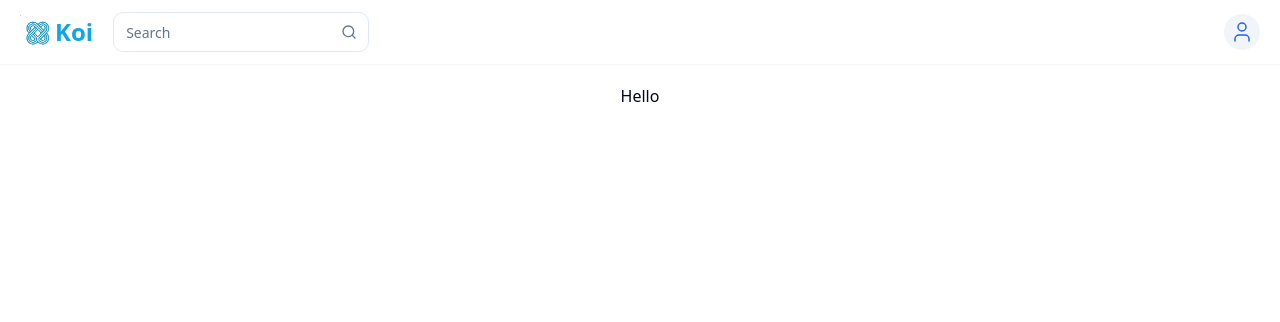
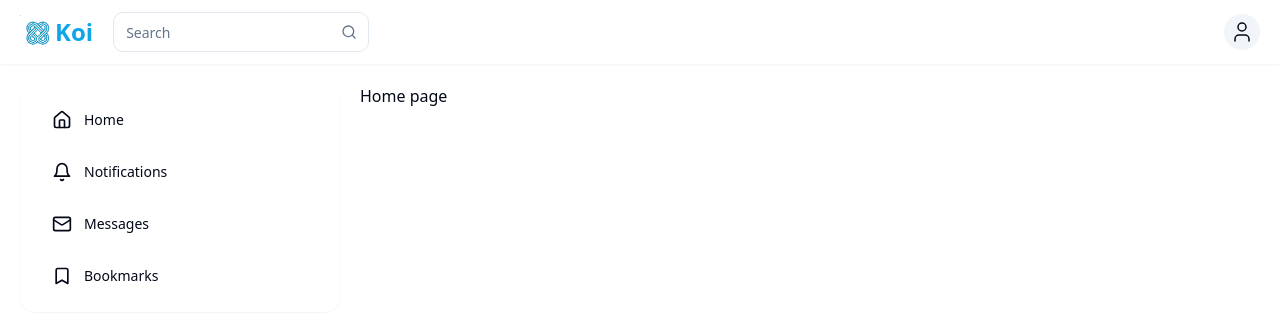
Before and after one commit to Nithinreddy1019/koi, a Next.js app: page /home in a window 1280 px wide. Shown: the top 322 px of the page. Built offline with nearby package versions, Linux system fonts and the light colour scheme; no server answers.

Commit message:
added menubar

```diff
--- a/app/(main)/home/page.tsx
+++ b/app/(main)/home/page.tsx
@@ -9,9 +9,11 @@ const HomePage = () => {
 
 
     return (
-        <div>
-            Hello
-        </div>
+        <main className="h-[200vh] w-full ">
+            <div>
+                Home page
+            </div>
+        </main>
     );
 }
 
--- a/app/(main)/layout.tsx
+++ b/app/(main)/layout.tsx
@@ -1,14 +1,17 @@
+import { Menubar } from "@/components/main/menu-bar";
 import { Navbar } from "@/components/main/navbar";
 import { SessionProvider } from "next-auth/react";
 
 const MainLayout = ({ children } : { children: React.ReactNode}) => {
     return (
         <SessionProvider>
-            <div className="flex flex-col min-h-screen">
+            <div className="flex flex-col min-h-screen dark:bg-black">
                 <Navbar />
-                <div className="max-w-7xl mx-auto p-5">
+                <div className="max-w-7xl mx-auto p-5 flex w-full grow gap-5">
+                    <Menubar className="bg-card sticky top-[5.25rem] h-fit hidden sm:block flex-none space-y-3 rounded-2xl px-2 py-4 lg:px-4 shadow-sm xl:w-80"/>
                     {children}
                 </div>
+                <Menubar className="sticky bottom-0 flex w-full justify-center gap-5 border-t bg-card p-3 sm:hidden"/>
             </div>
         </SessionProvider>
 
--- a/app/globals.css
+++ b/app/globals.css
@@ -1,6 +1,7 @@
 @tailwind base;
 @tailwind components;
 @tailwind utilities;
+
 
 @layer base {
   :root {
@@ -32,7 +33,7 @@
   }
 
   .dark {
-    --background: 228.34 8.16% 11.96%;
+    --background: 222.2 84% 4.9%;
     --foreground: 210 40% 98%;
     --card: 222.2 84% 4.9%;
     --card-foreground: 210 40% 98%;
@@ -59,6 +60,7 @@
   }
 }
 
+
 @layer base {
   * {
     @apply border-border;
--- /dev/null
+++ b/components/main/menu-bar.tsx
@@ -0,0 +1,61 @@
+import Link from "next/link"
+import { Button } from "../ui/button"
+import { Bell, Bookmark, Home, Mail } from "lucide-react"
+
+
+interface MenubarProps {
+    className?: string
+}
+
+export const Menubar = ({
+    className
+}: MenubarProps) => {
+    return (
+        <div className={className}>
+            <Button
+                variant={"ghost"}
+                className="flex items-center justify-start gap-3"
+                asChild
+                title="Home"
+            >
+                <Link href={"/home"}>
+                    <Home className="h-5 w-5"/>
+                    <span className="hidden lg:inline">Home</span>
+                </Link>
+            </Button>
+            <Button
+                variant={"ghost"}
+                className="flex items-center justify-start gap-3"
+                asChild
+                title="Notifications"
+            >
+                <Link href={"/notifications"}>
+                    <Bell className="h-5 w-5"/>
+                    <span className="hidden lg:inline">Notifications</span>
+                </Link>
+            </Button>
+            <Button
+                variant={"ghost"}
+                className="flex items-center justify-start gap-3"
+                asChild
+                title="Messages"
+            >
+                <Link href={"/messages"}>
+                    <Mail className="h-5 w-5"/>
+                    <span className="hidden lg:inline">Messages</span>
+                </Link>
+            </Button>
+            <Button
+                variant={"ghost"}
+                className="flex items-center justify-start gap-3"
+                asChild
+                title="Bookmarks"
+            >
+                <Link href={"/bookmarks"}>
+                    <Bookmark className="h-5 w-5"/>
+                    <span className="hidden lg:inline">Bookmarks</span>
+                </Link>
+            </Button>
+        </div>
+    )
+}
--- a/components/main/user-avatar.tsx
+++ b/components/main/user-avatar.tsx
@@ -26,7 +26,7 @@ export const UserAvatar = ({
                 />
             )}
             {!avatarUrl && (
-                <div className="text-primary bg-secondary rounded-full h-9 w-9 flex items-center justify-center">
+                <div className=" bg-secondary rounded-full h-9 w-9 flex items-center justify-center">
                     <User
                         className=""
                         strokeWidth={1.5}
```
